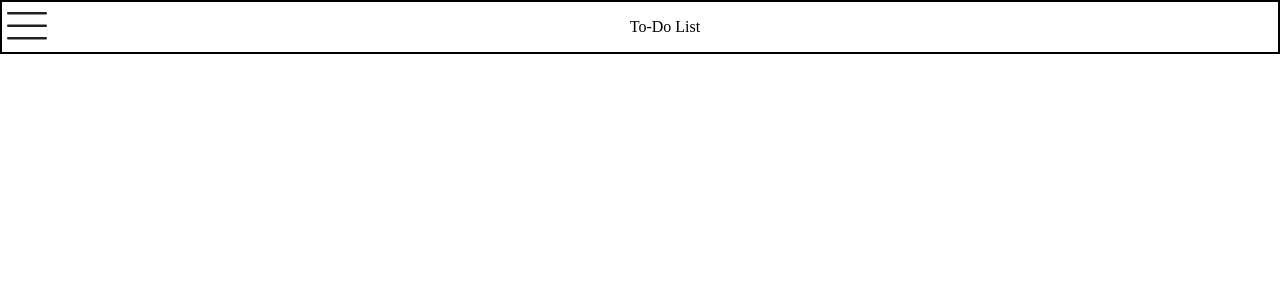
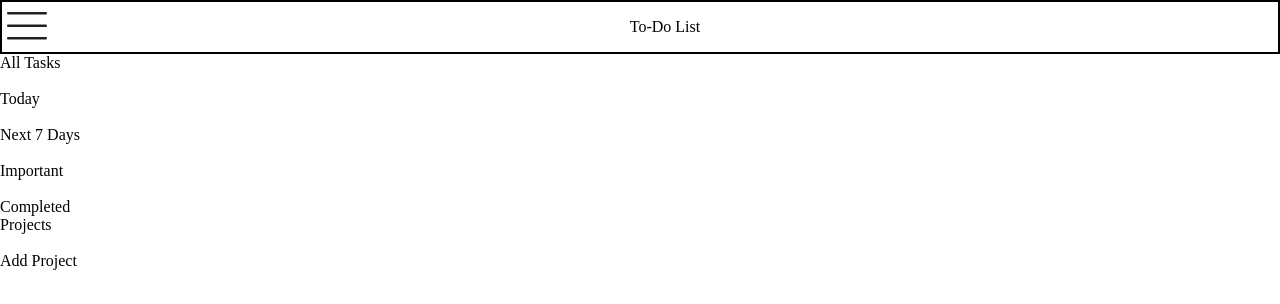
Before and after one commit to Nate0h/ClearQuestPro, a website built with webpack: page dist/index.html in a window 1280 px wide. Built offline with nearby package versions, Linux system fonts and the light colour scheme.

Commit message:
Added sidebar html

```diff
--- a/dist/index.html
+++ b/dist/index.html
@@ -14,6 +14,50 @@
     <div>To-Do List</div>
 </div>
 
+<div class="body">
+
+    <div class="sidebar">
+        <div class="all-tasks-title">All Tasks</div>
+        <div class="all-tasks">
+
+            <div>
+                <img src="" alt="">
+                <div>Today</div>
+            </div>
+
+            <div>
+                <img src="" alt="">
+                <div>Next 7 Days</div>
+            </div>
+
+            <div>
+                <img src="" alt="">
+                <div>Important</div>
+            </div>
+
+            <div>
+                <img src="" alt="">
+                <div>Completed</div>
+            </div>
+        </div>
+
+        <div class="projects-title">Projects</div>
+        <div class="projects">
+            <div class="add-project">
+                <img src="" alt="">
+                <div>Add Project</div>
+                <img src="" alt="">
+            </div>
+
+        </div>
+
+
+    </div>
+
+
+    <div class="content"></div>
+</div>
+
 
 </body>
 </html>
```
